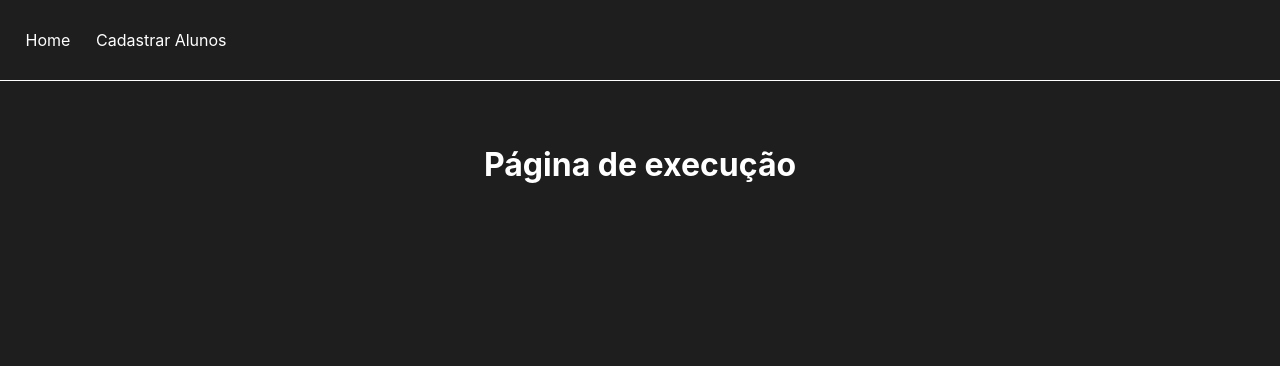
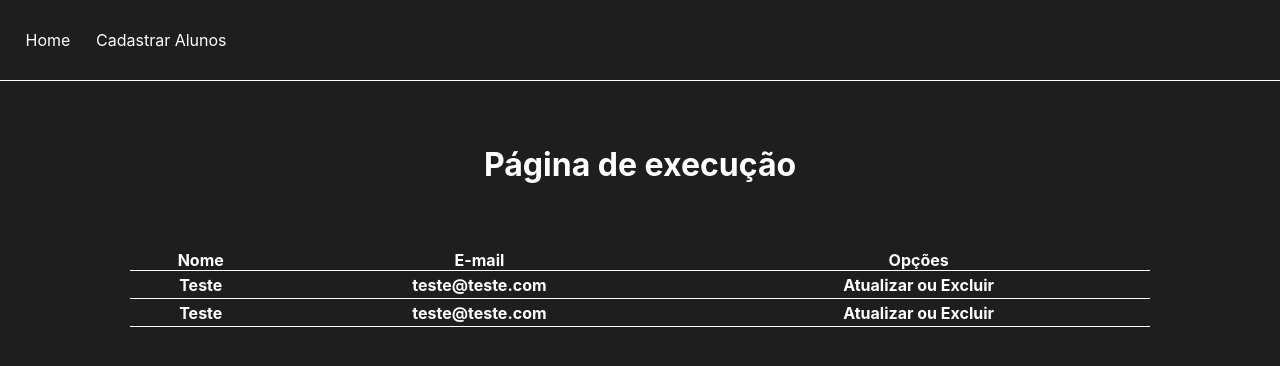
Before and after one commit to marian4cost/CRUD-in-React.js, a React (Create React App) app: page /alunos in a window 1280 px wide. Shown: the top 366 px of the page. Built offline with nearby package versions, Linux system fonts and the light colour scheme.

Commit message:
create db in .json and table styling

```diff
--- a/src/components/alunos/alunos.js
+++ b/src/components/alunos/alunos.js
@@ -1,9 +1,42 @@
 import styles from "./alunos.module.css"
 
-function Alunos(){
-    return(<main className={styles.container}>
-        <h1>Página de execução</h1>
-    </main>)
+import React from "react"
+
+class Alunos extends React.Component{
+    constructor(props){
+        super(props)
+
+        this.state = {
+            alunos : []
+        }
+    }
+
+    render(){
+        return(<main className={styles.container}>
+            <h1>Página de execução</h1>
+            <table>
+                <thead>
+                    <tr>
+                        <th>Nome</th>
+                        <th>E-mail</th>
+                        <th>Opções</th>
+                    </tr>
+                </thead>
+                <tbody>
+                    <tr>
+                        <th>Teste</th>
+                        <th>teste@teste.com</th>
+                        <th>Atualizar ou Excluir</th>
+                    </tr>
+                    <tr>
+                        <th>Teste</th>
+                        <th>teste@teste.com</th>
+                        <th>Atualizar ou Excluir</th>
+                    </tr>
+                </tbody>
+            </table>
+        </main>)
+    }
 }
 
 export default Alunos
--- a/src/components/alunos/alunos.module.css
+++ b/src/components/alunos/alunos.module.css
@@ -6,3 +6,13 @@
     flex-direction: column;
     align-items: center;
 }
+.container h1{
+    margin-bottom: 5%;
+}
+.container table{
+    min-height: 10%;
+    width: 80%;
+}
+.container table thead tr, .container table tbody tr{
+    box-shadow: 0 1px #fff;
+}
```
Also changed, not shown: API/db/alunos.json (added, +23 -0 lines).
